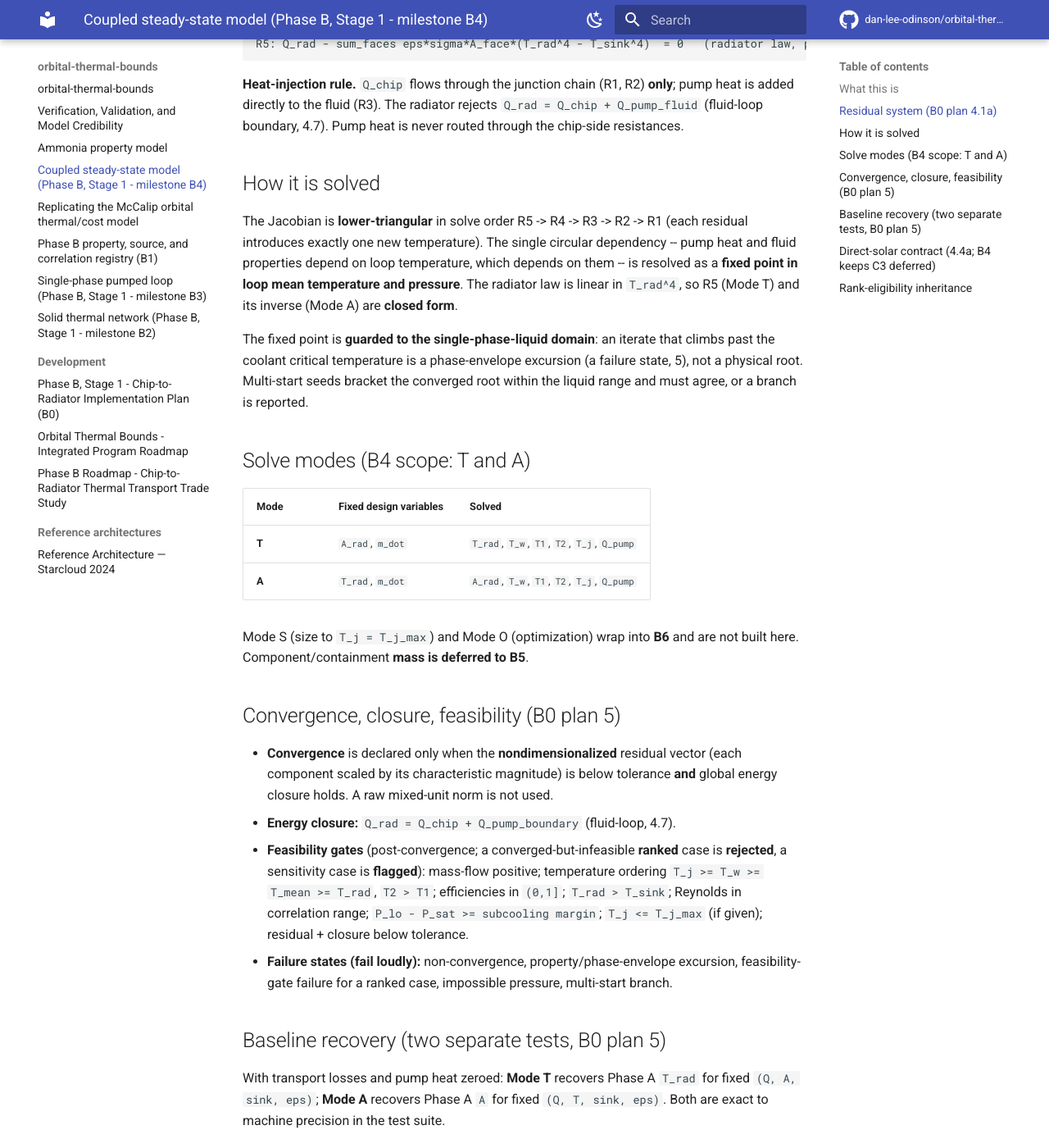
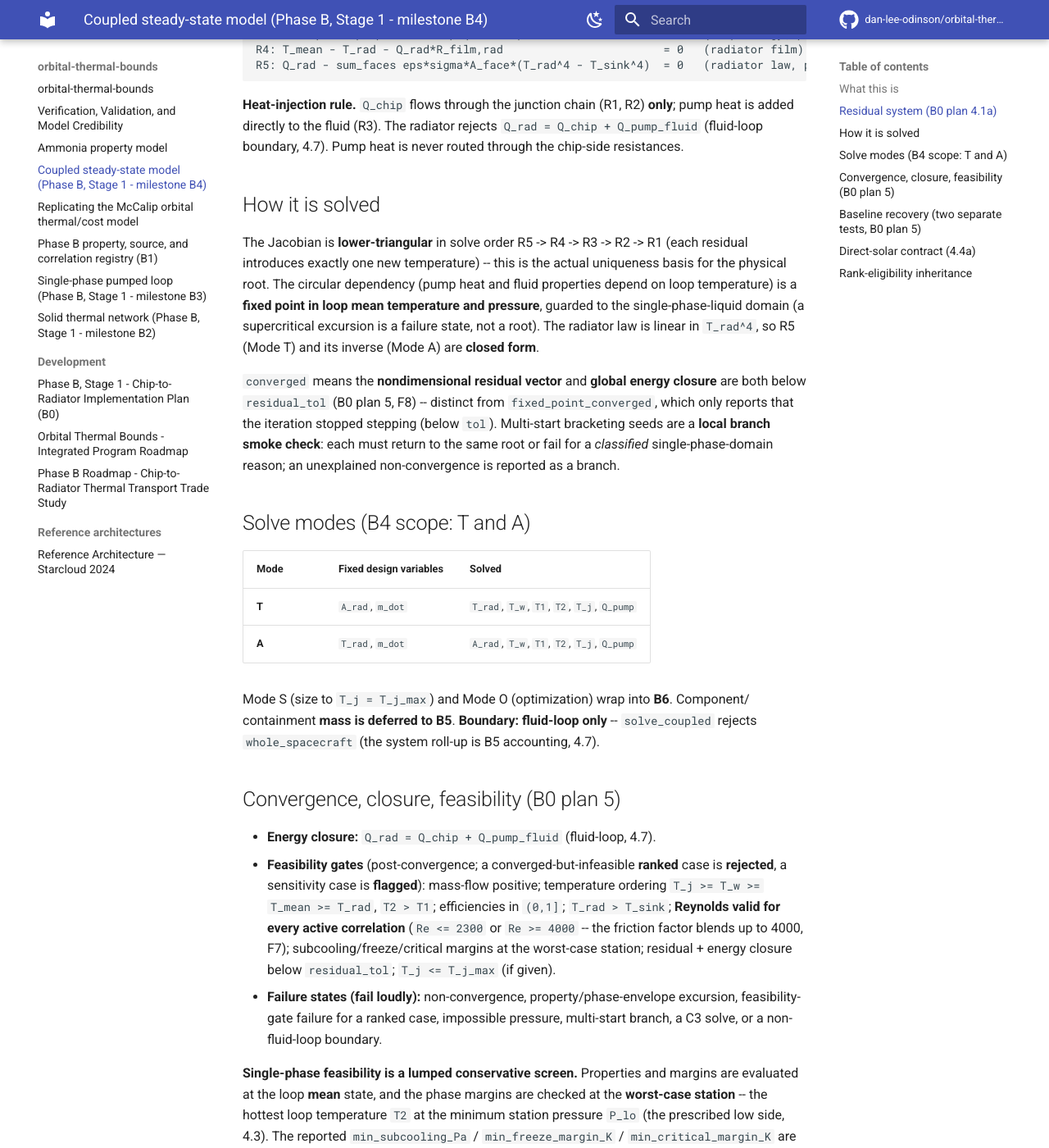
Before and after one commit to dan-lee-odinson/orbital-thermal-bounds, an MkDocs documentation site: the page built from docs/coupled-model.md, in a window 1280 px wide and 1400 px high, scrolled down 625 px. Shown: the whole window at 82% size. Built offline with MkDocs 1.6.1 and Material for MkDocs 9.7.7, drawn with Linux system fonts in a browser that asks for light colours; comment, search, counter and statistics services are not loaded; some of the changed text lies outside the part shown.

Commit message:
B4 re-review: fix F1-F8 (C2 evidence gate, reject C3/whole_spacecraft, converged=residual, multi-start honesty, margins/Reynolds/enum)

```diff
--- a/docs/coupled-model.md
+++ b/docs/coupled-model.md
@@ -2,7 +2,8 @@
 
 > **Status: design-intent implementation (B4), not a validated result.** Verified by
 > two-direction baseline recovery against Phase A, energy closure, and residual/feasibility
-> gates; not calibrated to hardware. A cross-model review record is required (major milestone).
+> gates; not calibrated to hardware. A cross-model review record is required (major milestone);
+> the initial adversarial review (F1-F8) has been dispositioned and the code revised.
 
 ## What this is
 
@@ -28,15 +29,17 @@
 ## How it is solved
 
 The Jacobian is **lower-triangular** in solve order R5 -> R4 -> R3 -> R2 -> R1 (each residual
-introduces exactly one new temperature). The single circular dependency -- pump heat and fluid
-properties depend on loop temperature, which depends on them -- is resolved as a **fixed point
-in loop mean temperature and pressure**. The radiator law is linear in `T_rad^4`, so R5
-(Mode T) and its inverse (Mode A) are **closed form**.
+introduces exactly one new temperature) -- this is the actual uniqueness basis for the physical
+root. The circular dependency (pump heat and fluid properties depend on loop temperature) is a
+**fixed point in loop mean temperature and pressure**, guarded to the single-phase-liquid
+domain (a supercritical excursion is a failure state, not a root). The radiator law is linear
+in `T_rad^4`, so R5 (Mode T) and its inverse (Mode A) are **closed form**.
 
-The fixed point is **guarded to the single-phase-liquid domain**: an iterate that climbs past
-the coolant critical temperature is a phase-envelope excursion (a failure state, 5), not a
-physical root. Multi-start seeds bracket the converged root within the liquid range and must
-agree, or a branch is reported.
+`converged` means the **nondimensional residual vector** and **global energy closure** are both
+below `residual_tol` (B0 plan 5, F8) -- distinct from `fixed_point_converged`, which only
+reports that the iteration stopped stepping (below `tol`). Multi-start bracketing seeds are a
+**local branch smoke check**: each must return to the same root or fail for a *classified*
+single-phase-domain reason; an unexplained non-convergence is reported as a branch.
 
 ## Solve modes (B4 scope: T and A)
 
@@ -45,22 +48,29 @@
 | **T** | `A_rad`, `m_dot` | `T_rad`, `T_w`, `T1`, `T2`, `T_j`, `Q_pump` |
 | **A** | `T_rad`, `m_dot` | `A_rad`, `T_w`, `T1`, `T2`, `T_j`, `Q_pump` |
 
-Mode S (size to `T_j = T_j_max`) and Mode O (optimization) wrap into **B6** and are not built
-here. Component/containment **mass is deferred to B5**.
+Mode S (size to `T_j = T_j_max`) and Mode O (optimization) wrap into **B6**. Component/
+containment **mass is deferred to B5**. **Boundary: fluid-loop only** -- `solve_coupled` rejects
+`whole_spacecraft` (the system roll-up is B5 accounting, 4.7).
 
 ## Convergence, closure, feasibility (B0 plan 5)
 
-- **Convergence** is declared only when the **nondimensionalized** residual vector (each
-  component scaled by its characteristic magnitude) is below tolerance **and** global energy
-  closure holds. A raw mixed-unit norm is not used.
-- **Energy closure:** `Q_rad = Q_chip + Q_pump_boundary` (fluid-loop, 4.7).
+- **Energy closure:** `Q_rad = Q_chip + Q_pump_fluid` (fluid-loop, 4.7).
 - **Feasibility gates** (post-convergence; a converged-but-infeasible **ranked** case is
   **rejected**, a sensitivity case is **flagged**): mass-flow positive; temperature ordering
   `T_j >= T_w >= T_mean >= T_rad`, `T2 > T1`; efficiencies in `(0,1]`; `T_rad > T_sink`;
-  Reynolds in correlation range; `P_lo - P_sat >= subcooling margin`; `T_j <= T_j_max` (if
-  given); residual + closure below tolerance.
+  **Reynolds valid for every active correlation** (`Re <= 2300` or `Re >= 4000` -- the friction
+  factor blends up to 4000, F7); subcooling/freeze/critical margins at the worst-case station;
+  residual + energy closure below `residual_tol`; `T_j <= T_j_max` (if given).
 - **Failure states (fail loudly):** non-convergence, property/phase-envelope excursion,
-  feasibility-gate failure for a ranked case, impossible pressure, multi-start branch.
+  feasibility-gate failure for a ranked case, impossible pressure, multi-start branch, a C3
+  solve, or a non-fluid-loop boundary.
+
+**Single-phase feasibility is a lumped conservative screen.** Properties and margins are
+evaluated at the loop **mean** state, and the phase margins are checked at the **worst-case
+station** -- the hottest loop temperature `T2` at the minimum station pressure `P_lo` (the
+prescribed low side, 4.3). The reported `min_subcooling_Pa` / `min_freeze_margin_K` /
+`min_critical_margin_K` are that worst-case screen. A full **per-segment** march lives in B3
+(`march_single_phase_loop`) and is not re-run here.
 
 ## Baseline recovery (two separate tests, B0 plan 5)
 
@@ -68,18 +78,23 @@
 `(Q, A, sink, eps)`; **Mode A** recovers Phase A `A` for fixed `(Q, T, sink, eps)`. Both are
 exact to machine precision in the test suite.
 
-## Direct-solar contract (4.4a; B4 keeps C3 deferred)
+## Direct-solar contract (4.4a)
 
 Per face, the case declares C1 (fully-shielded bifacial), C2 (single cold-face), or C3
-(explicit sunlit). **C1 and C2 are rank-eligible** using the inherited (shielded) Phase A
-sink. **C3 is parametric-only** -- the inherited sink omits direct solar, so a C3 face
-requires a sourced/parametric `alpha_s` flux and is **never rank-eligible** here; a C3 face
-without that flux raises (missing `alpha_s` blocks ranking). No solar term is added to
-`sink.py` in B4.
+(explicit sunlit).
+
+- **C1** is rank-eligible using the inherited (shielded) Phase A sink.
+- **C2** is rank-eligible **only** with evidence that the excluded face is **outside the
+  thermal control volume** (`excluded_face_outside_thermal_cv=True` + a cited
+  `excluded_face_basis`); without it the case is not rank-eligible and must be treated as
+  C3/parametric (closes the B0 Rev-3 loophole, F1).
+- **C3** is **deferred**: the inherited sink omits direct solar, so `solve_coupled` **rejects**
+  a C3 case (it is not solved with the solar term silently ignored). C3 is never rank-eligible.
+  No solar term is added to `sink.py` in B4.
 
 ## Rank-eligibility inheritance
 
 A ranked coupled case requires a rank-eligible coolant backend (B3: ammonia/water), a
 rank-eligible solid path (B2: isotropic + spreading + cited contact), and a rank-eligible
-radiator contract (C1/C2). Any failure raises `NotRankEligibleError`. See
-`tests/test_coupled_model.py`.
+radiator contract (C1, or C2 with excluded-face evidence). Any failure raises
+`NotRankEligibleError`. See `tests/test_coupled_model.py`.
```
Also changed, not shown: verification/mastery-ledger/entries/coupled-steady-state-solution.md (+5 -4 lines), verification/mastery-ledger/index.md (+1 -1 lines), verification/milestone-reports/2026-07-03-b4-coupled-model.md (+16 -4 lines), verification/review-records/2026-07-03-b4-coupled-model.md (+56 -9 lines), 2 other files.
